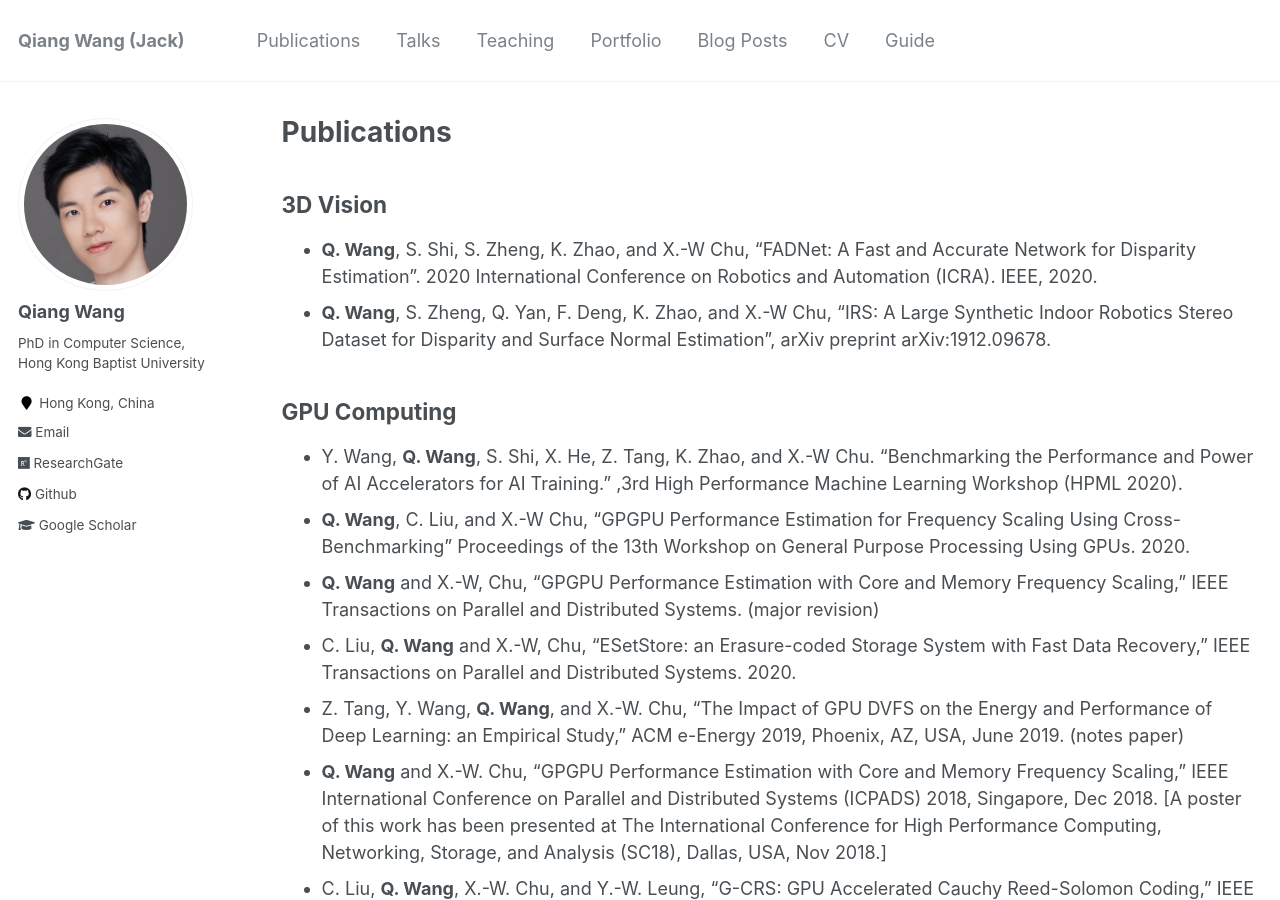
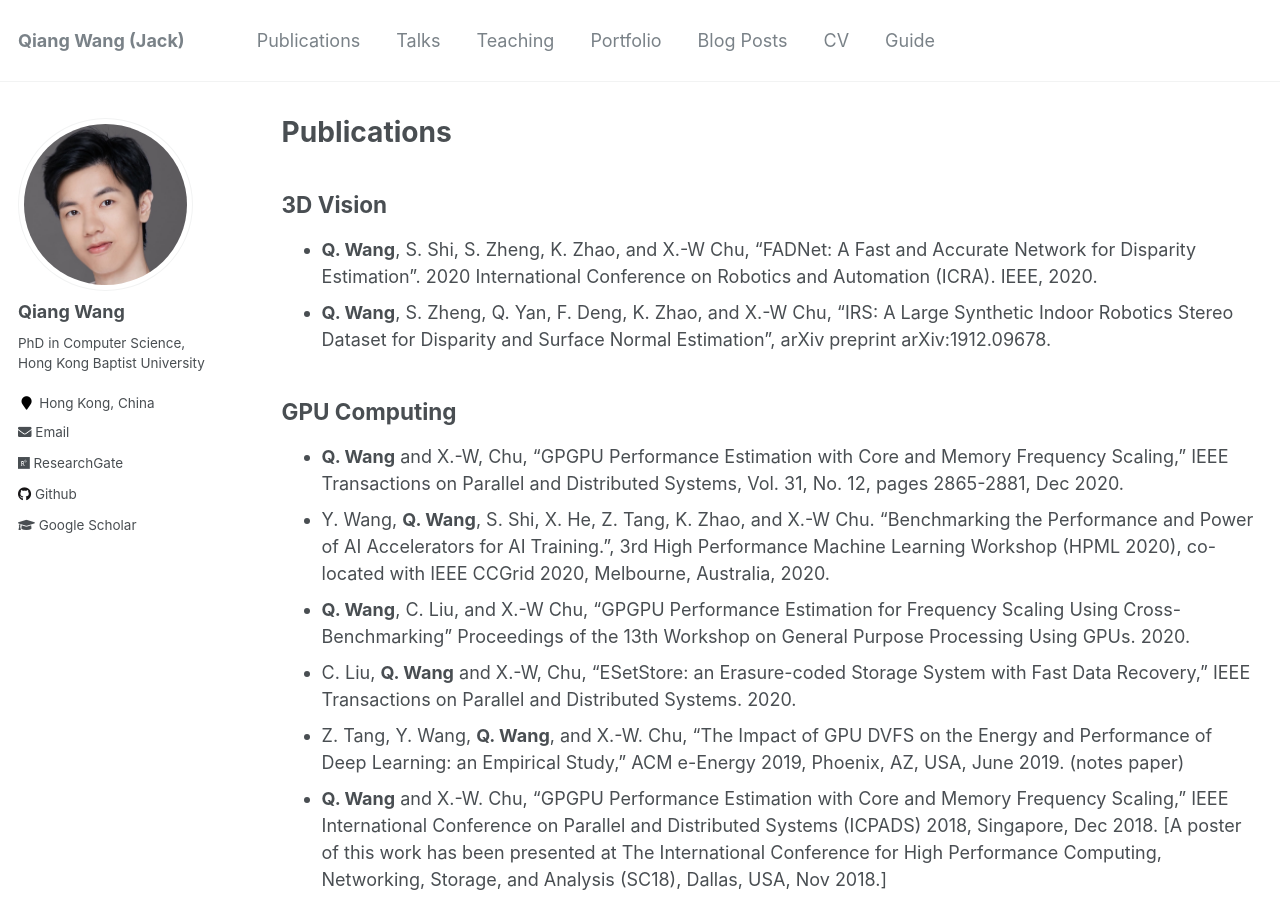
Before and after one commit to blackjack2015/blackjack2015.github.io, a Jekyll site: the page built from _pages/publications.md, in a window 1280 px wide and 900 px high. Built offline with Jekyll 4.4.1, drawn with Linux system fonts in a browser that asks for light colours.

Commit message:
Update publications.md

```diff
--- a/_pages/publications.md
+++ b/_pages/publications.md
@@ -22,9 +22,9 @@
 + **Q. Wang**, S. Zheng, Q. Yan, F. Deng, K. Zhao, and X.-W Chu, "IRS: A Large Synthetic Indoor Robotics Stereo Dataset for Disparity and Surface Normal Estimation", arXiv preprint arXiv:1912.09678.
 
 ## GPU Computing
-+ Y. Wang, **Q. Wang**, S. Shi, X. He, Z. Tang, K. Zhao, and X.-W Chu. "Benchmarking the Performance and Power of AI Accelerators for AI Training." ,3rd High Performance Machine Learning Workshop (HPML 2020).
++ **Q. Wang** and X.-W, Chu, "GPGPU Performance Estimation with Core and Memory Frequency Scaling," IEEE Transactions on Parallel and Distributed Systems, Vol. 31, No. 12, pages 2865-2881, Dec 2020.
++ Y. Wang, **Q. Wang**, S. Shi, X. He, Z. Tang, K. Zhao, and X.-W Chu. "Benchmarking the Performance and Power of AI Accelerators for AI Training.", 3rd High Performance Machine Learning Workshop (HPML 2020), co-located with IEEE CCGrid 2020, Melbourne, Australia, 2020.
 + **Q. Wang**, C. Liu, and X.-W Chu, "GPGPU Performance Estimation for Frequency Scaling Using Cross-Benchmarking" Proceedings of the 13th Workshop on General Purpose Processing Using GPUs. 2020.
-+ **Q. Wang** and X.-W, Chu, "GPGPU Performance Estimation with Core and Memory Frequency Scaling," IEEE Transactions on Parallel and Distributed Systems. (major revision)
 + C. Liu, **Q. Wang** and X.-W, Chu, "ESetStore: an Erasure-coded Storage System with Fast Data Recovery," IEEE Transactions on Parallel and Distributed Systems. 2020.
 + Z. Tang, Y. Wang, **Q. Wang**, and X.-W. Chu, "The Impact of GPU DVFS on the Energy and Performance of Deep Learning: an Empirical Study," ACM e-Energy 2019, Phoenix, AZ, USA, June 2019. (notes paper)
 + **Q. Wang** and X.-W. Chu, "GPGPU Performance Estimation with Core and Memory Frequency Scaling," IEEE International Conference on Parallel and Distributed Systems (ICPADS) 2018, Singapore, Dec 2018. [A poster of this work has been presented at The International Conference for High Performance Computing, Networking, Storage, and Analysis (SC18), Dallas, USA, Nov 2018.]
```
